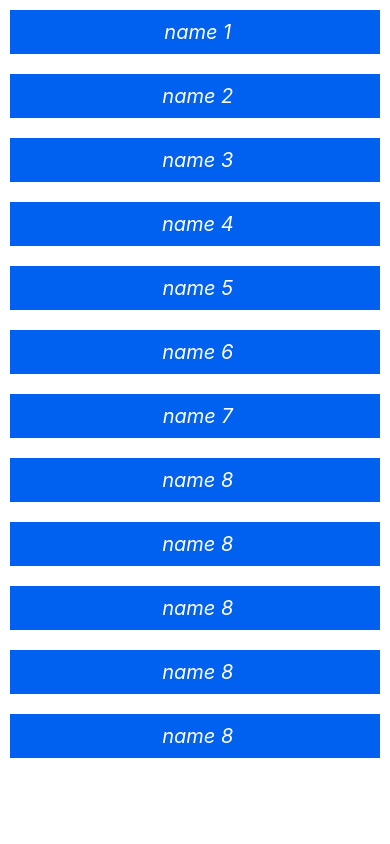
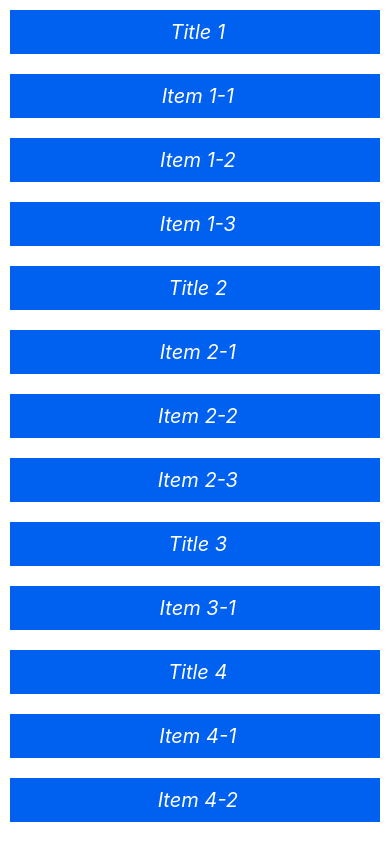
Before and after one commit to ummesadeka/LearnNative, a React Native app: screen / in a window 390 px wide. Built offline with nearby package versions, Linux system fonts and the light colour scheme.

Commit message:
SectionList with Nested Array

```diff
--- a/App.js
+++ b/App.js
@@ -1,5 +1,5 @@
 import React, { useState } from 'react';
-import { FlatList, RefreshControl, StyleSheet, Text, View} from 'react-native';
+import { FlatList, RefreshControl, SectionList, StyleSheet, Text, View} from 'react-native';
 import { ScrollView } from 'react-native';
 
 export default function App() {
@@ -18,6 +18,25 @@
     { name: 'name 8'},
   ]);
 
+  const DATA = [
+    {
+      title: 'Title 1',
+      data: ['Item 1-1', 'Item 1-2', 'Item 1-3'],
+    },
+    {
+      title: 'Title 2',
+      data: ['Item 2-1', 'Item 2-2', 'Item 2-3'],
+    },
+    {
+      title: 'Title 3',
+      data: ['Item 3-1'],
+    },
+    {
+      title: 'Title 4',
+      data: ['Item 4-1', 'Item 4-2'],
+    },
+  ]
+
   const [Refreshing, setRefreshing] = useState(false)
 
   const onRefresh = () => {
@@ -27,22 +46,36 @@
   }
 
   return (
-    <FlatList
-       keyExtractor={( item, index ) => index.toString()}
-       data ={Items}
-       renderItem={ ({item}) => (
-        <View style={styles.item}>
-        <Text style={styles.text}> {item.name}</Text>
+    <SectionList
+    keyExtractor={( item, index ) => index.toString()}
+    sections={DATA}
+    renderItem={ ({item}) => (
+    <View style={styles.item}>
+        <Text style={styles.text}> {item}</Text>
+    </View>
+     )}
+     renderSectionHeader={({section}) => (
+      <View style={styles.item}>
+         <Text style={styles.text}> {section.title}</Text>
       </View>
-       )}
-       refreshControl={
-        <RefreshControl
-          refreshing={Refreshing}
-          onRefresh={onRefresh}
-          colors={['red']}
-        />
-       }
+     )}
     />
+    // <FlatList
+      //  keyExtractor={( item, index ) => index.toString()}
+    //    data ={Items}
+      //  renderItem={ ({item}) => (
+      //   <View style={styles.item}>
+      //   <Text style={styles.text}> {item.name}</Text>
+      // </View>
+      //  )}
+    //    refreshControl={
+    //     <RefreshControl
+    //       refreshing={Refreshing}
+    //       onRefresh={onRefresh}
+    //       colors={['red']}
+    //     />
+    //    }
+    // />
   );
 }
 
```
